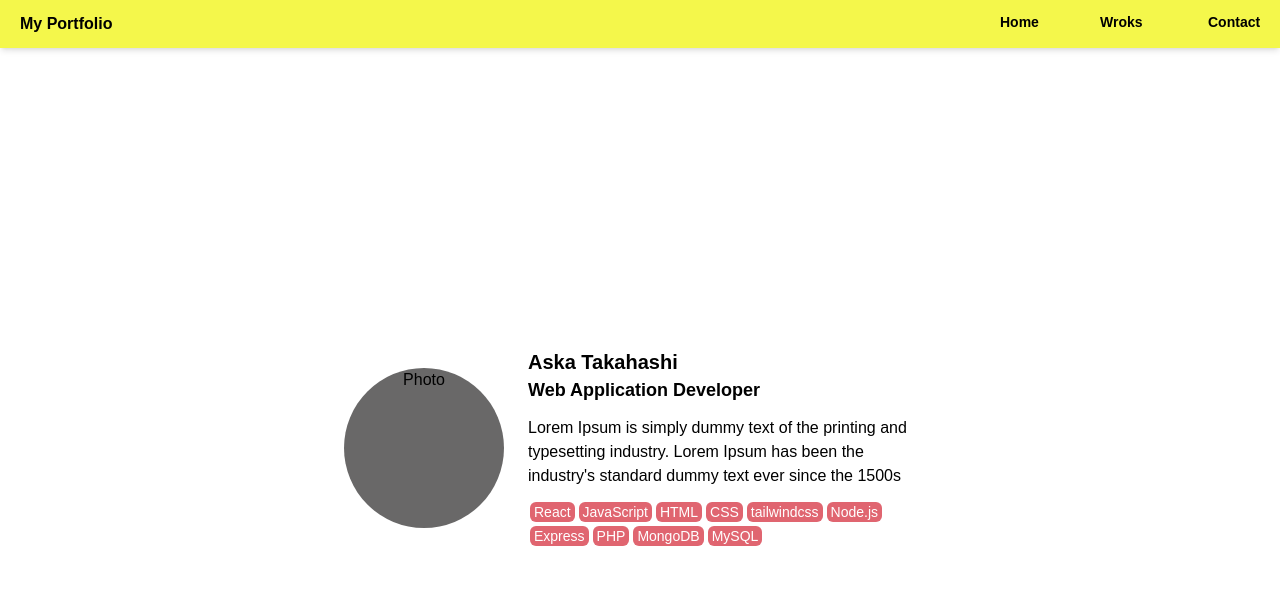
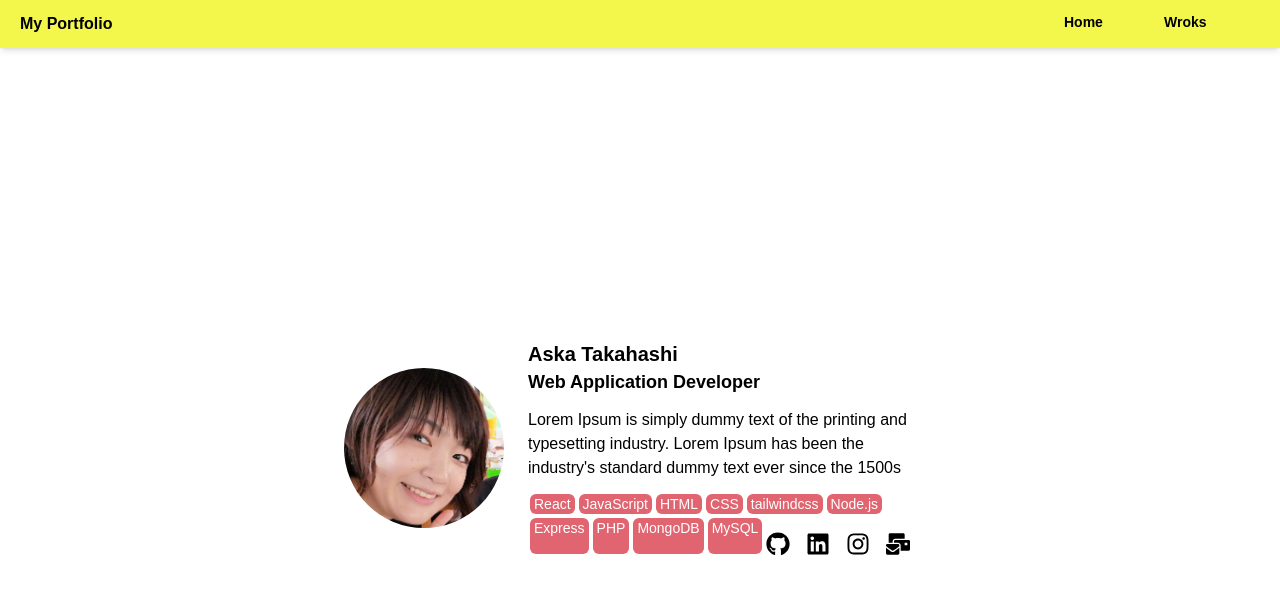
Before and after one commit to Aska62/myPortfolio, a React (Create React App) app: page / in a window 1280 px wide. Shown: the top 594 px of the page. Built offline with nearby package versions, Linux system fonts and the light colour scheme; no server answers.

Commit message:
integrated contact func to home

```diff
--- a/src/components/Header.jsx
+++ b/src/components/Header.jsx
@@ -36,11 +36,6 @@ const Header = () => {
               onClick={() => setWorksOpen(false)}
             >PhotoStory</Link>
           </div>
-          <Link
-            to={'/contact'}
-            className="text-sm h-12 px-3 w-16 font-semibold hover:text-wineRed"
-            onClick={() => setWorksOpen(false)}
-          >Contact</Link>
         </div>
       </nav>
 
@@ -80,11 +75,6 @@ const Header = () => {
             onClick={() => setHamburgerOpen(false)}
           >PhotoStory</Link>
         </div>
-        <Link
-          to={'/contact'}
-          className="h-12 pl-6 hover:text-wineRed"
-          onClick={() => setHamburgerOpen(false)}
-        >Contact</Link>
       </div>
       {/* Menu opener for smaller devices */}
       <div
--- a/src/index.css
+++ b/src/index.css
@@ -15,3 +15,7 @@ code {
   font-family: source-code-pro, Menlo, Monaco, Consolas, 'Courier New',
     monospace;
 }
+
+.prof-pic {
+  background-image: url('./assets/images/prof_pic.jpg');
+}
--- a/src/index.js
+++ b/src/index.js
@@ -9,17 +9,14 @@ import {
   Route,
   RouterProvider,
 } from 'react-router-dom';
-import { getFirestore } from "firebase/firestore";
 import Home from "./pages/Home";
 import Works from "./pages/Works";
-import Contact from "./pages/Contact";
 
 const router = createBrowserRouter(
   createRoutesFromElements([
     <Route path="/" element={<App />} >
       <Route path="/" element={<Home />} />
       <Route path="/works" element={<Works />} />
-      <Route path="/contact" element={<Contact />} />
     </Route>
   ])
 );
--- a/src/pages/Contact.jsx
+++ /dev/null
@@ -1,8 +0,0 @@
-
-const Contact = () => {
-  return (
-    <div>Contact</div>
-  )
-}
-
-export default Contact
--- a/src/pages/Home.jsx
+++ b/src/pages/Home.jsx
@@ -1,10 +1,16 @@
+import { FaMailBulk, FaGithub, FaLinkedin, FaInstagram } from "react-icons/fa";
 import { skills } from '../constants.js';
 import SkillCard from "../components/SkillCard";
 
 const Home = () => {
+  const copyToClipboard = () => {
+    navigator.clipboard.writeText(process.env.REACT_APP_CONTACT_EMAIL)
+    alert('Copied address to clipboard');
+  };
+
   return (
     <div className="w-full h-svh p-0 flex flex-col items-center justify-center lg:flex-row lg:justify-center">
-      <div className="w-40 h-40 bg-darkGray rounded-full text-center">Photo</div>
+      <div className="prof-pic w-40 h-40 rounded-full text-center bg-cover"></div>
       <div className="w-64 md:w-80 lg:w-96 mt-6 lg:mt-0 flex flex-col lg:mx-6">
         <h1 className="font-bold text-xl">Aska Takahashi</h1>
         <h2 className="font-semibold text-lg">Web Application Developer</h2>
@@ -13,6 +19,20 @@ const Home = () => {
           {skills.map((skill, index) => (
             <SkillCard skill={skill} key={index} />
           ) )}
+        <div className="column w-fit mt-4 mx-auto flex justify-center">
+          <a href={`${process.env.REACT_APP_GITHUB_URL}`} target="_blank" rel="noopener noreferrer" className="w-min text-2xl hover:text-wineRed">
+            <FaGithub />
+          </a>
+          <a href={`${process.env.REACT_APP_LINKEDIN_URL}`} target="_blank" rel="noopener noreferrer" className="w-min pl-4 text-2xl hover:text-wineRed">
+            <FaLinkedin />
+          </a>
+          <a href={`${process.env.REACT_APP_INSTAGRAM_URL}`} target="_blank" rel="noopener noreferrer" className="w-min pl-4 text-2xl hover:text-wineRed">
+            <FaInstagram />
+          </a>
+          <div className="w-min pl-4 text-2xl hover:text-wineRed" onClick={copyToClipboard} >
+            <FaMailBulk />
+          </div>
+        </div>
         </div>
       </div>
     </div>
```
Also changed, not shown: src/assets/images/prof_pic.jpg (added).
